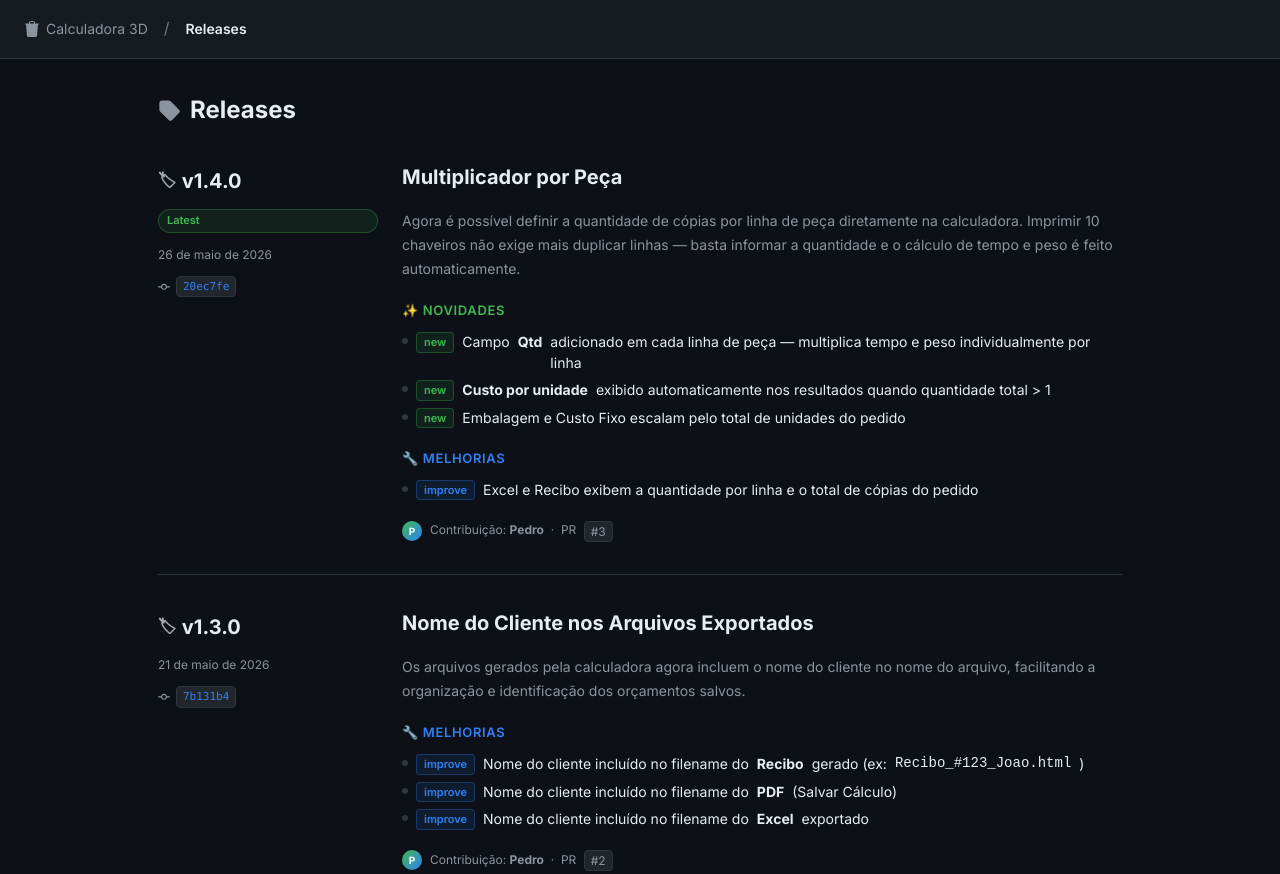
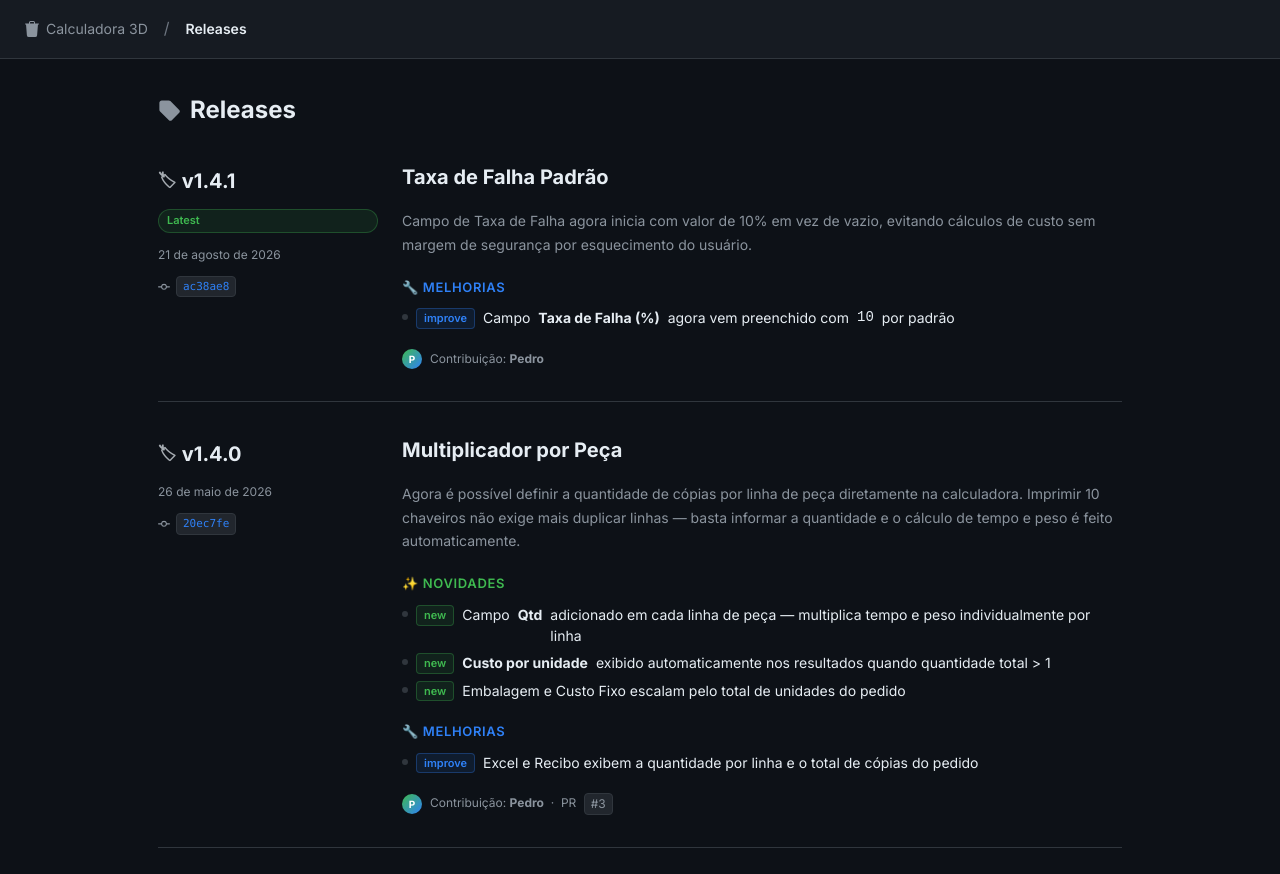
Before and after one commit to pedrohti/calc3d, a plain HTML site: page changelog.html in a window 1280 px wide. Shown: the top 874 px of the page. Drawn offline with Linux system fonts and the light colour scheme.

Commit message:
docs: add v1.4.1 entry to changelog

```diff
--- a/changelog.html
+++ b/changelog.html
@@ -307,6 +307,46 @@
     <div class="releases">
 
       <!-- ══════════════════════════════════════════
+           v1.4.1
+      ══════════════════════════════════════════ -->
+      <div class="release">
+        <div class="release-meta">
+          <a class="release-tag" href="#">
+            <span class="tag-icon">🏷</span> v1.4.1
+          </a>
+          <span class="badge badge-latest">Latest</span>
+          <span class="release-date">21 de agosto de 2026</span>
+          <div class="release-commit">
+            <svg width="12" height="12" viewBox="0 0 16 16" fill="currentColor"><path d="M11.93 8.5a4.002 4.002 0 0 1-7.86 0H.75a.75.75 0 0 1 0-1.5h3.32a4.002 4.002 0 0 1 7.86 0h3.32a.75.75 0 0 1 0 1.5h-3.32Zm-1.43-.75a2.5 2.5 0 1 0-5 0 2.5 2.5 0 0 0 5 0Z"/></svg>
+            <code>ac38ae8</code>
+          </div>
+        </div>
+
+        <div class="release-body">
+          <h2 class="release-title">Taxa de Falha Padrão</h2>
+          <p class="release-description">
+            Campo de Taxa de Falha agora inicia com valor de 10% em vez de vazio, evitando
+            cálculos de custo sem margem de segurança por esquecimento do usuário.
+          </p>
+
+          <div class="change-group">
+            <div class="change-group-title improve">🔧 Melhorias</div>
+            <ul class="change-list">
+              <li>
+                <span class="ch-tag ch-improve">improve</span>
+                Campo <strong>Taxa de Falha (%)</strong> agora vem preenchido com <code>10</code> por padrão
+              </li>
+            </ul>
+          </div>
+
+          <div class="contributors">
+            <span class="avatar">P</span>
+            <span>Contribuição: <strong>Pedro</strong></span>
+          </div>
+        </div>
+      </div>
+
+      <!-- ══════════════════════════════════════════
            v1.4.0
       ══════════════════════════════════════════ -->
       <div class="release">
@@ -314,7 +354,6 @@
           <a class="release-tag" href="#">
             <span class="tag-icon">🏷</span> v1.4.0
           </a>
-          <span class="badge badge-latest">Latest</span>
           <span class="release-date">26 de maio de 2026</span>
           <div class="release-commit">
             <svg width="12" height="12" viewBox="0 0 16 16" fill="currentColor"><path d="M11.93 8.5a4.002 4.002 0 0 1-7.86 0H.75a.75.75 0 0 1 0-1.5h3.32a4.002 4.002 0 0 1 7.86 0h3.32a.75.75 0 0 1 0 1.5h-3.32Zm-1.43-.75a2.5 2.5 0 1 0-5 0 2.5 2.5 0 0 0 5 0Z"/></svg>
```
